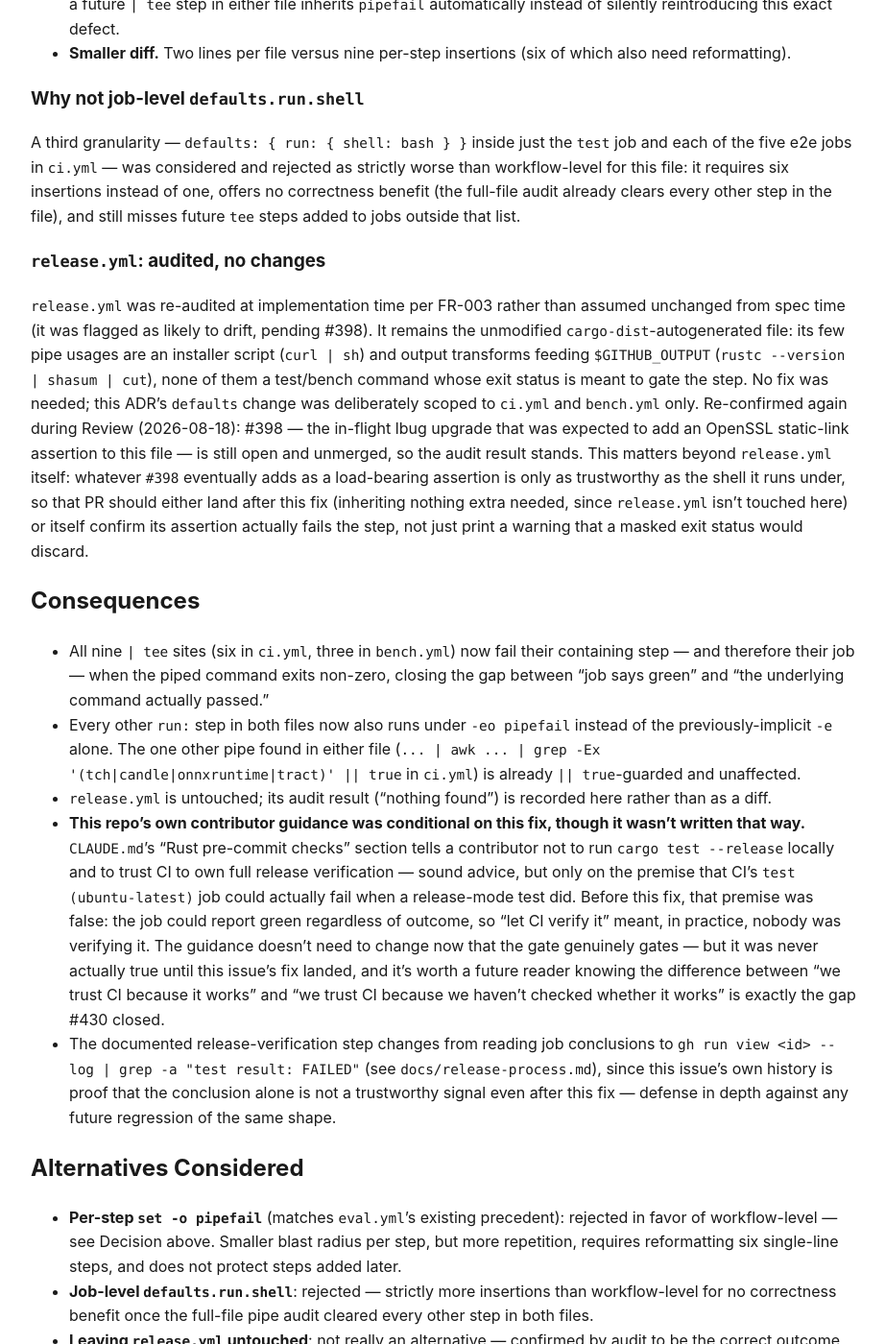
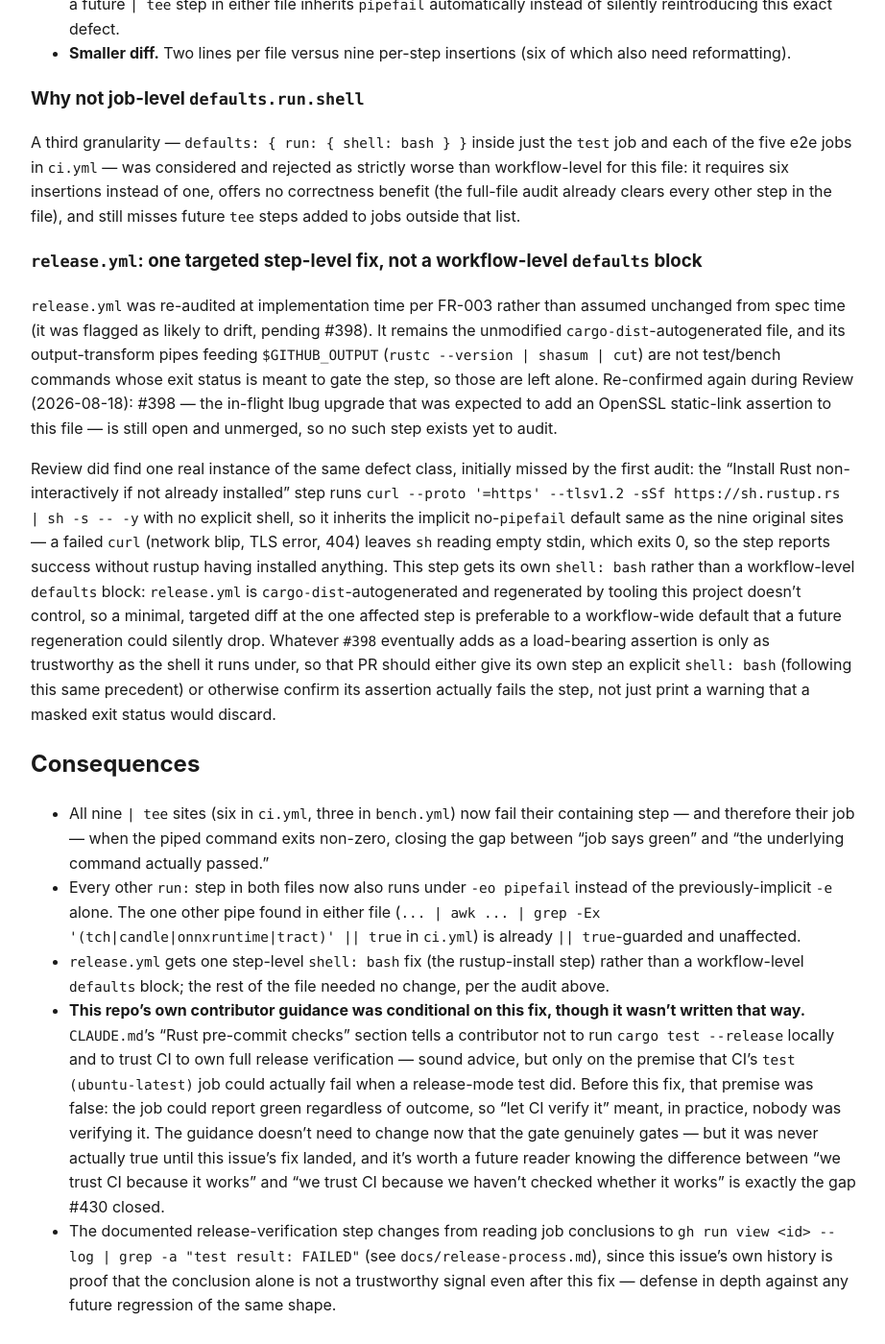
Before and after one commit to verveguy/liminis-context-graph, a Jekyll site: the page built from docs/adr/0430-ci-tee-pipefail.md, in a window 1280 px wide and 1400 px high, scrolled down 1572 px. Shown: the whole window at 96% size, without its empty margins (178-1100 px from the left). Built offline with Jekyll 4.4.1, drawn with Linux system fonts in a browser that asks for light colours; our own code applies the rules of GitHub Pages for plain Markdown files; some of the changed text lies outside the part shown.

Commit message:
fix(review): close remaining CodeRabbit/handarbeit-pruefer findings on PR #435
- release.yml's rustup-install step piped curl through sh with no
  explicit shell, so a failed curl was masked the same way the nine
  original tee sites were; give it its own shell: bash rather than a
  workflow-level default (the file is cargo-dist-autogenerated).
- release-process.md's job-conclusion check wasn't bound to the release
  commit (a later main push could shift it), and its log-grep piped
  `gh run view --log` straight into grep, silently treating a failed
  log fetch as "no failure found" - fixed both.
- generate-docs-llms-full.sh's ORDERED list never included
  release-process.md, so regenerating llms-full.txt after adding that
  doc produced no content for it; added it and regenerated.
- spec.md's FR-001 table was missing blank lines around it (MD058).

Updated ADR-0430 to describe the release.yml fix instead of "audited,
no changes needed".

```diff
--- a/docs/adr/0430-ci-tee-pipefail.md
+++ b/docs/adr/0430-ci-tee-pipefail.md
@@ -76,21 +76,31 @@ workflow-level for this file: it requires six insertions instead of one, offers
 correctness benefit (the full-file audit already clears every other step in the file), and
 still misses future `tee` steps added to jobs outside that list.
 
-### `release.yml`: audited, no changes
+### `release.yml`: one targeted step-level fix, not a workflow-level `defaults` block
 
 `release.yml` was re-audited at implementation time per FR-003 rather than assumed
 unchanged from spec time (it was flagged as likely to drift, pending #398). It remains the
-unmodified `cargo-dist`-autogenerated file: its few pipe usages are an installer script
-(`curl | sh`) and output transforms feeding `$GITHUB_OUTPUT` (`rustc --version | shasum |
-cut`), none of them a test/bench command whose exit status is meant to gate the step. No
-fix was needed; this ADR's `defaults` change was deliberately scoped to `ci.yml` and
-`bench.yml` only. Re-confirmed again during Review (2026-08-18): #398 — the in-flight lbug
-upgrade that was expected to add an OpenSSL static-link assertion to this file — is still
-open and unmerged, so the audit result stands. This matters beyond `release.yml` itself:
-whatever `#398` eventually adds as a load-bearing assertion is only as trustworthy as the
-shell it runs under, so that PR should either land after this fix (inheriting nothing extra
-needed, since `release.yml` isn't touched here) or itself confirm its assertion actually
-fails the step, not just print a warning that a masked exit status would discard.
+unmodified `cargo-dist`-autogenerated file, and its output-transform pipes feeding
+`$GITHUB_OUTPUT` (`rustc --version | shasum | cut`) are not test/bench commands whose exit
+status is meant to gate the step, so those are left alone. Re-confirmed again during Review
+(2026-08-18): #398 — the in-flight lbug upgrade that was expected to add an OpenSSL
+static-link assertion to this file — is still open and unmerged, so no such step exists yet
+to audit.
+
+Review did find one real instance of the same defect class, initially missed by the first
+audit: the "Install Rust non-interactively if not already installed" step runs
+`curl --proto '=https' --tlsv1.2 -sSf https://sh.rustup.rs | sh -s -- -y` with no explicit
+shell, so it inherits the implicit no-`pipefail` default same as the nine original sites —
+a failed `curl` (network blip, TLS error, 404) leaves `sh` reading empty stdin, which exits
+0, so the step reports success without rustup having installed anything. This step gets its
+own `shell: bash` rather than a workflow-level `defaults` block: `release.yml` is
+`cargo-dist`-autogenerated and regenerated by tooling this project doesn't control, so a
+minimal, targeted diff at the one affected step is preferable to a workflow-wide default
+that a future regeneration could silently drop. Whatever `#398` eventually adds as a
+load-bearing assertion is only as trustworthy as the shell it runs under, so that PR should
+either give its own step an explicit `shell: bash` (following this same precedent) or
+otherwise confirm its assertion actually fails the step, not just print a warning that a
+masked exit status would discard.
 
 ## Consequences
 
@@ -101,8 +111,9 @@ fails the step, not just print a warning that a masked exit status would discard
   previously-implicit `-e` alone. The one other pipe found in either file
   (`... | awk ... | grep -Ex '(tch|candle|onnxruntime|tract)' || true` in `ci.yml`) is
   already `|| true`-guarded and unaffected.
-- `release.yml` is untouched; its audit result ("nothing found") is recorded here rather
-  than as a diff.
+- `release.yml` gets one step-level `shell: bash` fix (the rustup-install step) rather than
+  a workflow-level `defaults` block; the rest of the file needed no change, per the audit
+  above.
 - **This repo's own contributor guidance was conditional on this fix, though it wasn't
   written that way.** `CLAUDE.md`'s "Rust pre-commit checks" section tells a contributor
   not to run `cargo test --release` locally and to trust CI to own full release
@@ -128,8 +139,10 @@ fails the step, not just print a warning that a masked exit status would discard
 - **Job-level `defaults.run.shell`**: rejected — strictly more insertions than
   workflow-level for no correctness benefit once the full-file pipe audit cleared every
   other step in both files.
-- **Leaving `release.yml` untouched**: not really an alternative — confirmed by audit to be
-  the correct outcome, not a tradeoff.
+- **A workflow-level `defaults` block in `release.yml`, matching `ci.yml`/`bench.yml`**:
+  rejected — the file is `cargo-dist`-autogenerated, so a targeted step-level `shell: bash`
+  on the one affected step is a smaller, more durable diff than a workflow-wide default that
+  future regeneration tooling doesn't know to preserve.
 
 ## References
 
```
Also changed, not shown: docs/llms-full.txt (+72 -0 lines), docs/release-process.md (+24 -15 lines), specs/430-required-ci-test-gate/spec.md (+2 -0 lines), .github/workflows/release.yml, 1 other file.
